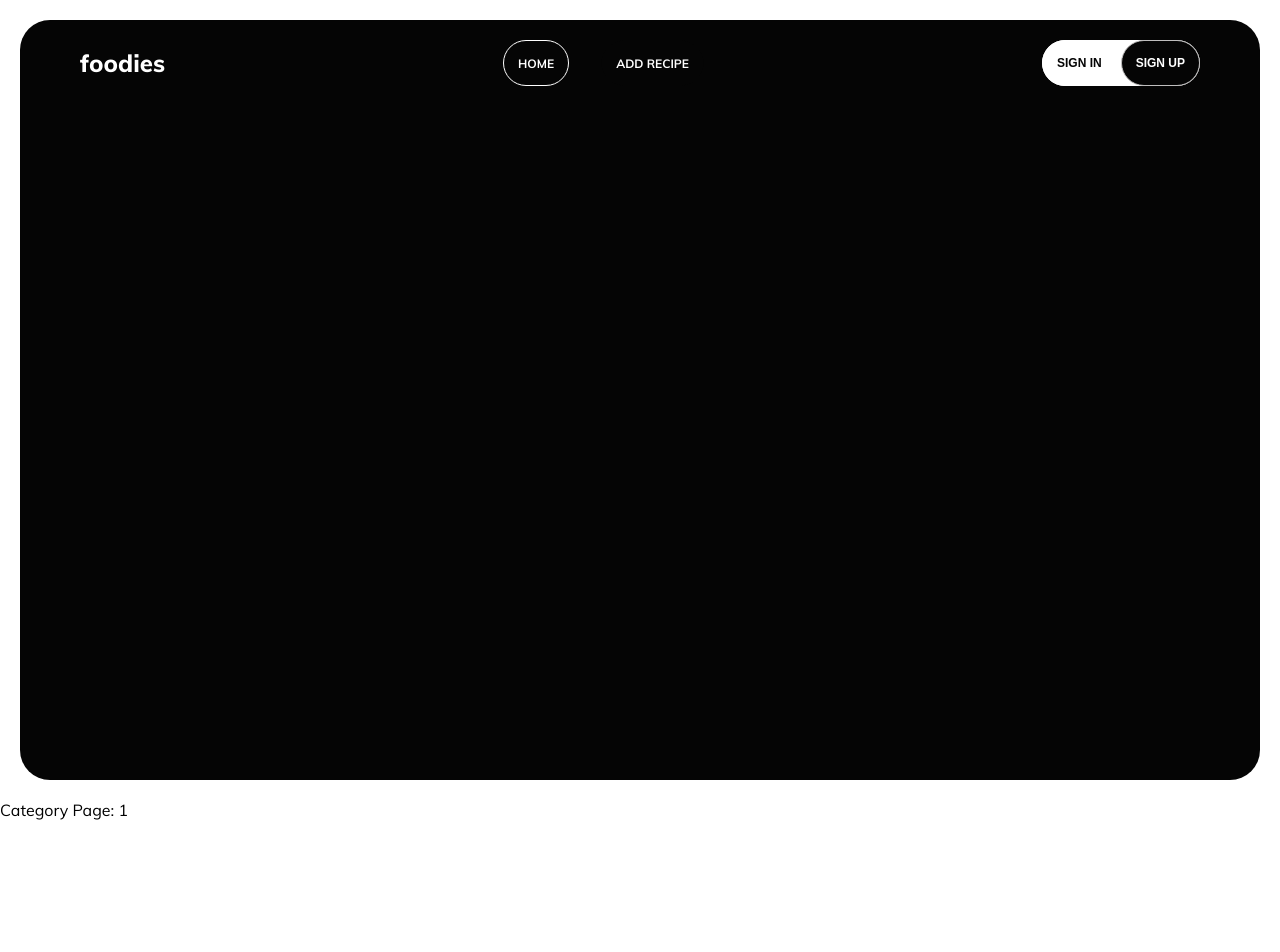
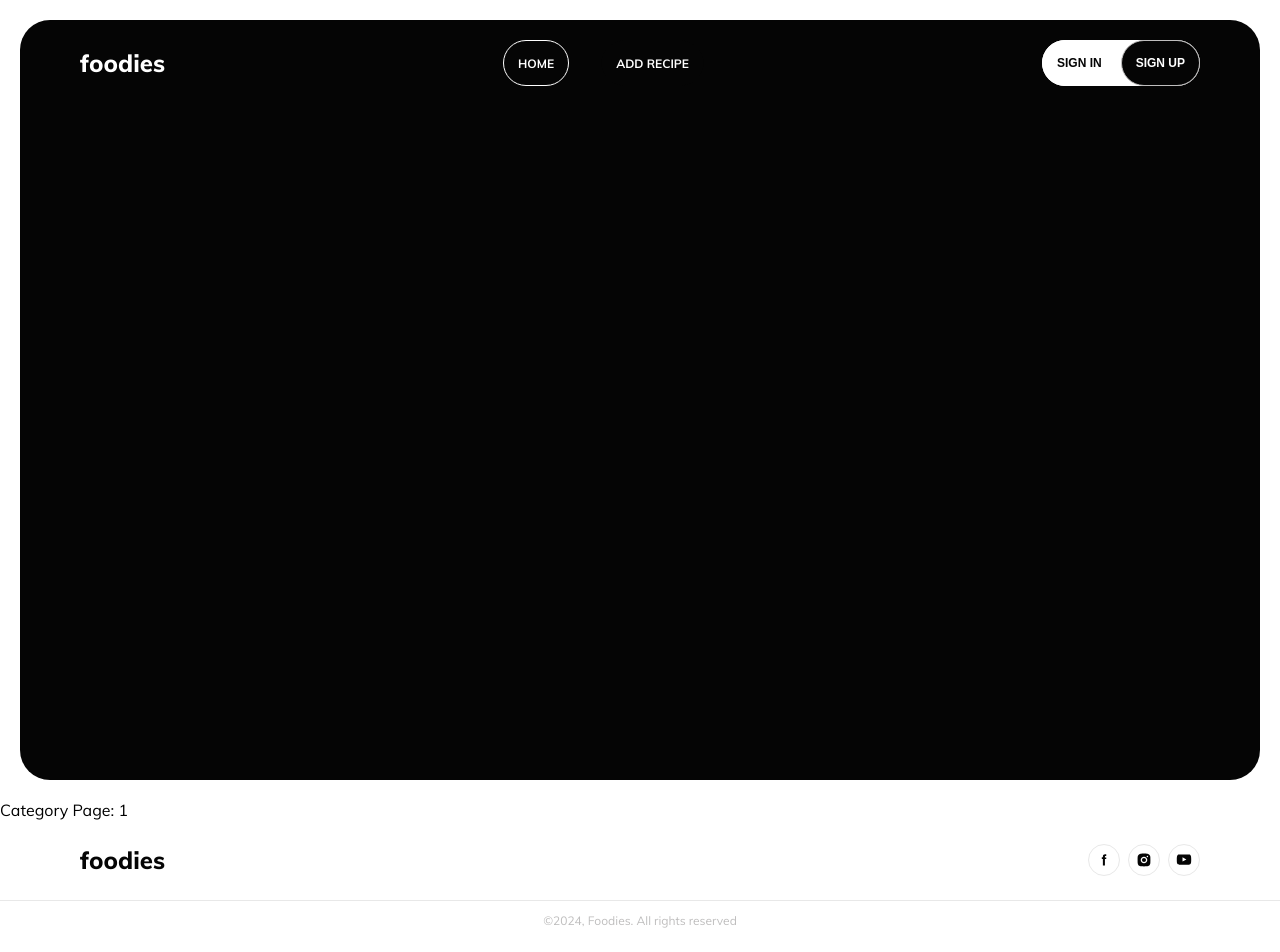
Before and after one commit to alexchernichenko18/webclient-foodies, a React (Create React App) app: page /category/1 in a window 1280 px wide. Shown: the top 952 px of the page. Before the commit the page ends 820 px from the top, so only its background shows below. Built offline with nearby package versions, Linux system fonts and the light colour scheme.

Commit message:
Footer done

```diff
--- /dev/null
+++ b/src/components/Footer/Footer.module.scss
@@ -0,0 +1,89 @@
+@import "../../styles/variables.scss";
+
+.footer {
+    background-color: $color-white;
+    color: $color-black;
+    padding: 24px 0 16px;
+}
+
+.topRow {
+    max-width: 1280px;
+    margin: 0 auto;
+    padding: 0 80px;
+
+    display: flex;
+    align-items: center;
+    justify-content: space-between;
+}
+
+.logo {
+    font-weight: 800;
+    font-size: 24px;
+    text-decoration: none;
+    color: inherit;
+}
+
+.socials {
+    display: flex;
+    align-items: center;
+    gap: 8px;
+    list-style: none;
+    padding: 0;
+    margin: 0;
+}
+
+.socialLink {
+    width: 32px;
+    height: 32px;
+    border-radius: 50%;
+    border: 1px solid $color-border;
+
+    display: inline-flex;
+    align-items: center;
+    justify-content: center;
+
+    color: $color-black;
+    text-decoration: none;
+
+    transition: border-color 0.2s ease, background-color 0.2s ease;
+
+    svg {
+        width: 16px;
+        height: 16px;
+        fill: currentColor;
+    }
+
+    &:hover {
+        border-color: $color-gray;
+        background-color: rgba(0, 0, 0, 0.04);
+    }
+}
+
+.divider {
+    max-width: 1280px;
+    margin: 24px auto 12px;
+    height: 1px;
+    background-color: $color-border;
+}
+
+.copy {
+    text-align: center;
+    font-size: 12px;
+    color: $color-gray;
+}
+
+@media (max-width: 1279px) {
+
+    .topRow,
+    .divider {
+        padding: 0 32px;
+    }
+}
+
+@media (max-width: 767px) {
+
+    .topRow,
+    .divider {
+        padding: 0 16px;
+    }
+}
--- /dev/null
+++ b/src/components/Footer/Footer.tsx
@@ -0,0 +1,60 @@
+import { Link } from "react-router-dom";
+import styles from "./Footer.module.scss";
+
+import { ReactComponent as IconFacebook } from "../../assets/icons/icon-facebook.svg";
+import { ReactComponent as IconInstagram } from "../../assets/icons/icon-instagram.svg";
+import { ReactComponent as IconYoutube } from "../../assets/icons/icon-youtube.svg";
+
+const Footer = () => {
+  return (
+    <footer className={styles.footer}>
+      <div className={styles.topRow}>
+        <Link to="/" className={styles.logo}>
+          foodies
+        </Link>
+
+        <ul className={styles.socials}>
+          <li>
+            <a
+              href="https://www.facebook.com/goITclub/"
+              target="_blank"
+              rel="noopener noreferrer"
+              aria-label="GoIT Facebook"
+              className={styles.socialLink}
+            >
+              <IconFacebook />
+            </a>
+          </li>
+          <li>
+            <a
+              href="https://www.instagram.com/goitclub/"
+              target="_blank"
+              rel="noopener noreferrer"
+              aria-label="GoIT Instagram"
+              className={styles.socialLink}
+            >
+              <IconInstagram />
+            </a>
+          </li>
+          <li>
+            <a
+              href="https://www.youtube.com/c/GoIT"
+              target="_blank"
+              rel="noopener noreferrer"
+              aria-label="GoIT YouTube"
+              className={styles.socialLink}
+            >
+              <IconYoutube />
+            </a>
+          </li>
+        </ul>
+      </div>
+
+      <div className={styles.divider} />
+
+      <p className={styles.copy}>©2024, Foodies. All rights reserved</p>
+    </footer>
+  );
+};
+
+export default Footer;
--- a/src/components/Header/Header.module.scss
+++ b/src/components/Header/Header.module.scss
@@ -159,3 +159,20 @@
     height: auto;
   }
 }
+
+
+@media (max-width: 1279px) {
+  .inner {
+    padding: 0 32px;
+  }
+
+  .nav {
+    display: none;
+  }
+}
+
+@media (max-width: 767px) {
+  .inner {
+    padding: 0 16px;
+  }
+}
--- a/src/layouts/LayoutPublic/LayoutPublic.tsx
+++ b/src/layouts/LayoutPublic/LayoutPublic.tsx
@@ -1,6 +1,7 @@
 import { Outlet } from "react-router-dom";
 import HeroSection from "../../components/HeroSection/HeroSection";
 import Header from "../../components/Header/Header";
+import Footer from "../../components/Footer/Footer";
 
 import styles from "./LayoutPublic.module.scss";
 
@@ -10,6 +11,7 @@ const LayoutPublic = () => {
       <Header variant="dark" />
       <HeroSection />
       <Outlet />
+      <Footer />
     </div>
   );
 };
```
